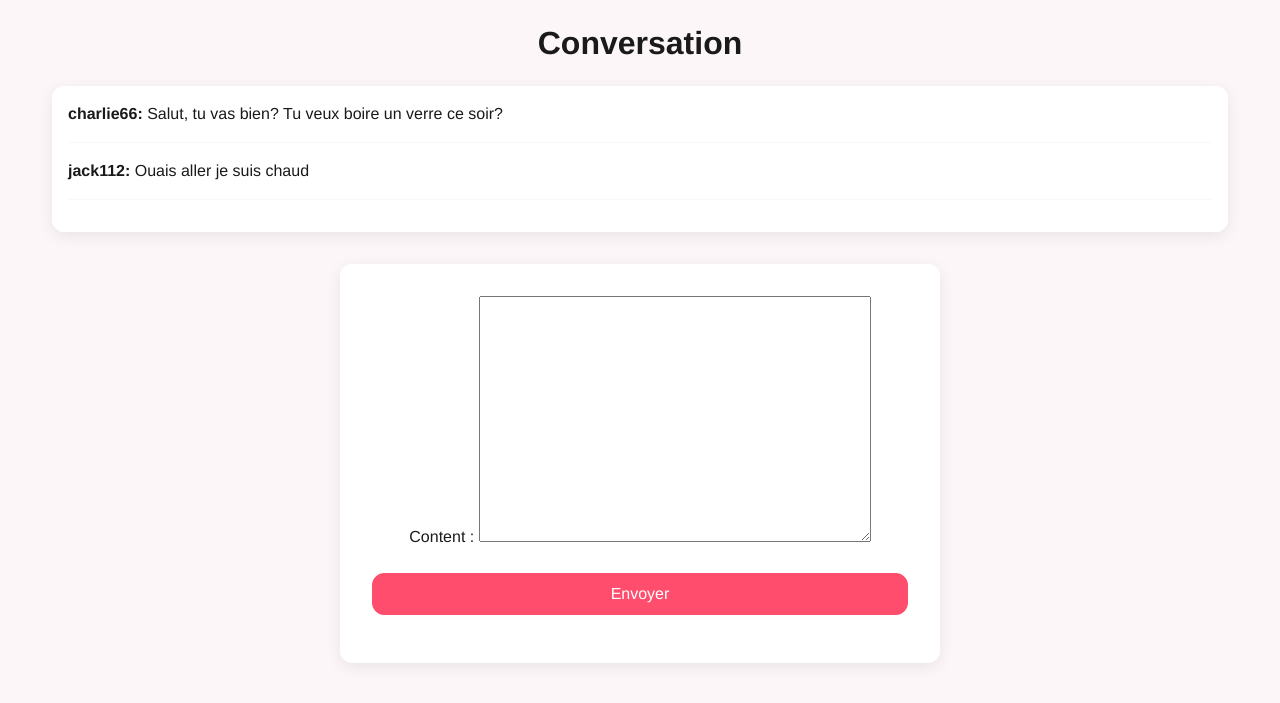
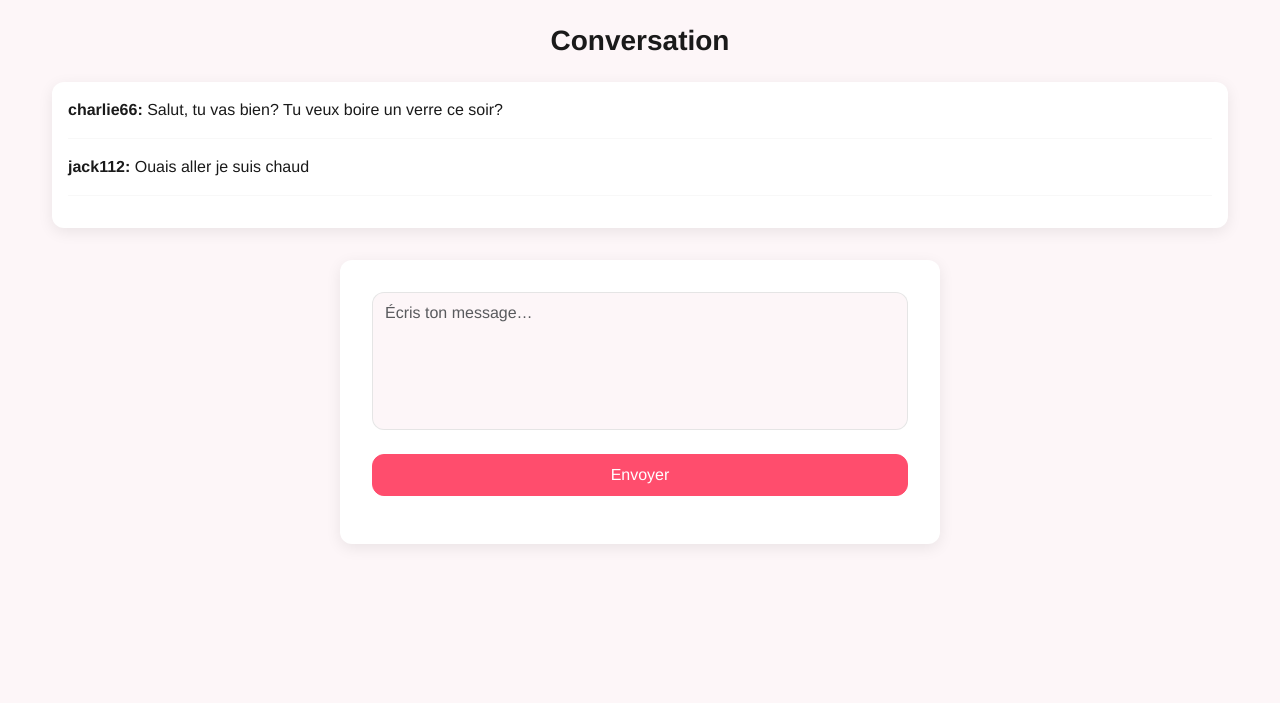
Before and after one commit to samyachd/simplove, a Django app: page /messaging/1/ in a window 1280 px wide. Shown: the part 63-766 px from the top of the page. Run offline with Django 5.2, Linux system fonts and the light colour scheme; a user stored in the database is signed in; data comes from the database, SQL or seed files in the repository; some libraries are stand-ins or nearby versions.

Commit message:
modifs css/html pour profil (bio => description) et la boite de message

```diff
--- a/messaging/forms.py
+++ b/messaging/forms.py
@@ -5,3 +5,15 @@ class MessageForm(forms.ModelForm):
     class Meta:
         model = Message
         fields = ['content']
+        labels = {"content":""}
+        widgets = {
+            'content': forms.Textarea(
+                attrs={
+                    'class': 'form-control',  # classes CSS (Bootstrap etc.)
+                    'rows': 5,               # hauteur (nombre de lignes)
+                    'cols': 40,              # largeur (nombre de colonnes)
+                    'placeholder': 'Écris ton message…',
+                    'style': 'resize: none;',  # désactiver le redimensionnement
+                }
+            ),
+        }
--- a/messaging/templates/thread_detail.html
+++ b/messaging/templates/thread_detail.html
@@ -3,7 +3,7 @@
 
 {% block content %}
 <div class="container py-4">
-    <h1 class="mb-4 text-center">Conversation</h1>
+    <h2 class="mb-4 text-center">Conversation</h2>
 
     <div class="simplove-card p-3 mb-4" style="max-height: 500px; overflow-y: auto;">
         {% if messages %}
--- a/messaging/templates/thread_list.html
+++ b/messaging/templates/thread_list.html
@@ -2,8 +2,8 @@
 {% block title %}Mes conversations{% endblock %}
 
 {% block content %}
-<div class="container py-4">
-    <h1 class="mb-4 text-center">Mes conversations</h1>
+<div class="container py-4 simplove">
+    <h2 class="mb-4 text-center">Mes conversations</h2>
 
     {% if threads %}
     <div class="row g-4">
--- a/profiles/templates/profile.html
+++ b/profiles/templates/profile.html
@@ -21,7 +21,7 @@
             <p class="simplove-card-text card-text"><strong>Genre :</strong> {{ profile.get_gender_display }}</p>
             <p class="simplove-card-text card-text"><strong>Orientation :</strong> {{ profile.get_orientation_display }}</p>
             <p class="simplove-card-text card-text"><strong>Âge :</strong> {{ profile.age }}</p>
-            <p class="simplove-card-text card-text"><strong>Bio :</strong> {{ profile.bio }}</p>
+            <p class="simplove-card-text card-text"><strong>Description :</strong> {{ profile.bio }}</p>
             <p class="simplove-card-text card-text"><strong>Localisation :</strong> {{ profile.location }}</p>
             <p class="simplove-card-text card-text"><strong>Centres d'intérêt :</strong>
             {% if profile.interests.all %}
--- a/profiles/templates/profile_detail.html
+++ b/profiles/templates/profile_detail.html
@@ -27,7 +27,7 @@
                     <p class="simplove-card-text card-text"><strong>Localisation :</strong> {{ profile.location }}</p>
 
                     {% if profile.bio %}
-                        <p class="simplove-card-text card-text mb-4"><strong>Bio :</strong> {{ profile.bio }}</p>
+                        <p class="simplove-card-text card-text mb-4"><strong>Description :</strong> {{ profile.bio }}</p>
                     {% endif %}
 
                     {% if profile.interests.all %}
```
